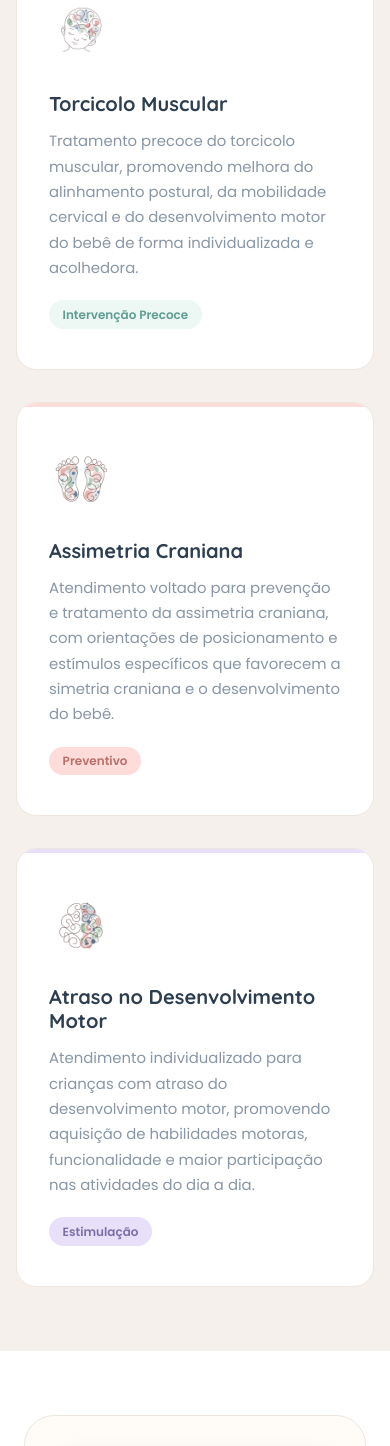
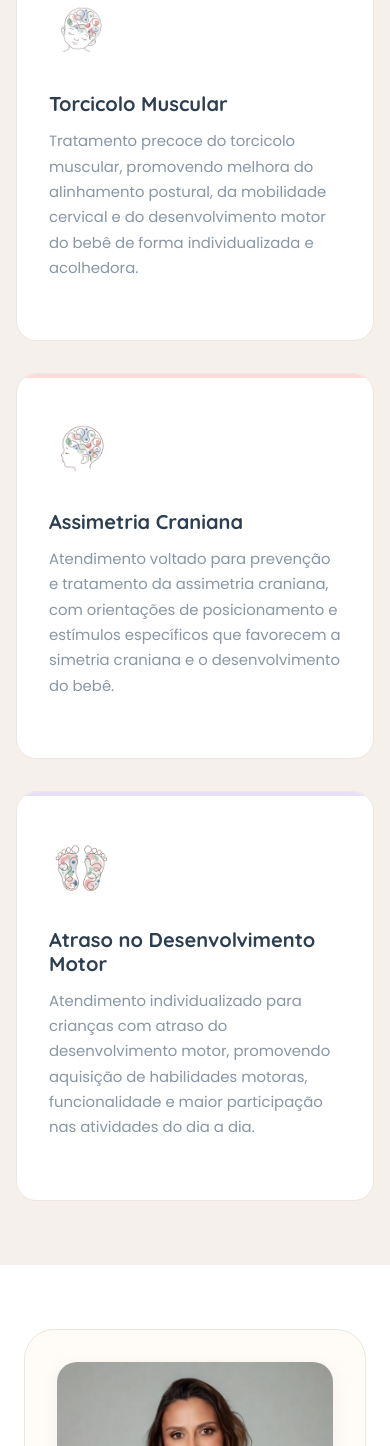
Before and after one commit to sitefisioneuro-droid/neuro-fisio, a Next.js app: page / in a window 390 px wide. Shown: the part 2176-3622 px from the top of the page. Built offline with nearby package versions, Linux system fonts and the light colour scheme.

Commit message:
mobile first

```diff
--- a/src/app/page.tsx
+++ b/src/app/page.tsx
@@ -195,15 +195,13 @@ export default function Home() {
                   desenvolvimento motor do bebê de forma individualizada e
                   acolhedora.
                 </p>
-                <span className={`${styles.cardTag} ${styles.tagSage}`}>
-                  Intervenção Precoce
-                </span>
+
               </div>
 
               {/* Card 2 — Assimetria Craniana */}
               <div className={`${styles.specialtyCard} ${styles.cardBlush}`}>
                 <div className={styles.iconCircle}>
-                  <Image src="/images/2.png" alt="Assimetria Craniana" width={64} height={64} />
+                  <Image src="/images/assimetria.png" alt="Assimetria Craniana" width={64} height={64} />
                 </div>
                 <h3 className={styles.cardTitle}>Assimetria Craniana</h3>
                 <p className={styles.cardText}>
@@ -212,15 +210,13 @@ export default function Home() {
                   específicos que favorecem a simetria craniana e o
                   desenvolvimento do bebê.
                 </p>
-                <span className={`${styles.cardTag} ${styles.tagBlush}`}>
-                  Preventivo
-                </span>
+
               </div>
 
               {/* Card 3 — Atraso Motor */}
               <div className={`${styles.specialtyCard} ${styles.cardLavender}`}>
                 <div className={styles.iconCircle}>
-                  <Image src="/images/3.png" alt="Atraso Motor" width={64} height={64} />
+                  <Image src="/images/2.png" alt="Atraso Motor" width={64} height={64} />
                 </div>
                 <h3 className={styles.cardTitle}>Atraso no Desenvolvimento Motor</h3>
                 <p className={styles.cardText}>
@@ -229,9 +225,7 @@ export default function Home() {
                   motoras, funcionalidade e maior participação nas atividades
                   do dia a dia.
                 </p>
-                <span className={`${styles.cardTag} ${styles.tagLavender}`}>
-                  Estimulação
-                </span>
+
               </div>
             </div>
           </div>
```
Also changed, not shown: public/images/assimetria.png (added).
